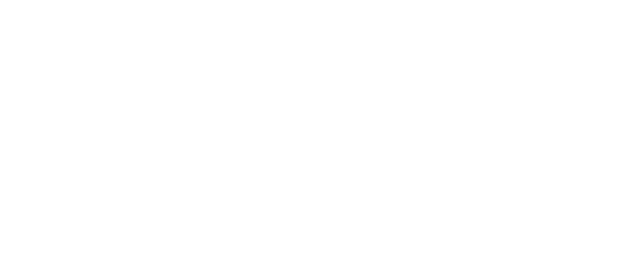
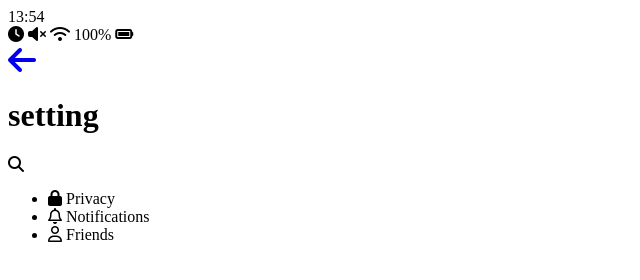
Before and after one commit to DragooCho/kakao-clone-v2, a plain HTML site: page settings.html in a window 1280 px wide. Shown: the whole page, without its empty margins (0-640 px from the left). Drawn offline with Linux system fonts and the light colour scheme.

Commit message:
training
training

```diff
--- /dev/null
+++ b/chat.html
@@ -0,0 +1,86 @@
+<!DOCTYPE html>
+<html lang="en">
+  <head>
+    <meta charset="UTF-8" />
+    <meta name="viewport" content="width=device-width, initial-scale=1.0" />
+    <title>Chat｜Kakao Clone</title>
+    <script
+      src="https://kit.fontawesome.com/b5f59d1228.js"
+      crossorigin="anonymous"
+    ></script>
+  </head>
+  <body>
+    <div class="status-bar">
+      <div class="status-bar__column">
+        <span class="status-bar__clock">13:54</span>
+      </div>
+      <div class="status-bar__column">
+        <i class="fas fa-clock"></i>
+        <i class="fas fa-volume-mute"></i>
+        <i class="fas fa-wifi"></i>
+        <span class="status-bar__battery-level">100%</span>
+        <i class="fas fa-battery-full"></i>
+      </div>
+    </div>
+    <header class="header">
+      <div class="header__header-column">
+        <a href="index.html" class="header__back-btn">
+          <i class="fas fa-arrow-left fa-2x"></i>
+        </a>
+        </div>
+        <h1 class="header__title">Best Friend</h1>
+      </div>
+      <div class="header__header-column">
+        <span class="header__icon">
+          <i class="fas fa-search"></i>
+        </span>
+        <div class="header__icon">
+          <i class="fas fa-bars"></i>
+        </div>
+      </div>
+    </header>
+    <main class="chat">
+        <ul class="chat__messages">
+            <span class="chat__timestamp">Friday, January 11, 2019</span>
+            <li class="incoming-message mesage">
+                <img src="images/avatar.jpg" class="g-avatar message" />
+                <div class="message__content">
+                    <span class="message__author">Best Friend</span>
+                    <div class="message__bubble">
+                        Congrats I love you!
+                    </div>
+                </div>
+                <span class="message__timestamp"></span>
+            </li>
+            <li class="incoming-message mesage">
+                <span class="message__timestamp"></span>
+                <div class="message__content">
+                    <div class="message__bubble">
+                        Thank you see you soon!
+                    </div>
+                </div>
+            </li>
+        </ul>
+    </main>
+    <div class="chat__write">
+        <div class="chat__write-column">
+            <i class="far fa-plus-square"></i>
+        </div>
+        <div class="chat__write-column">
+           <input
+            type="text"
+            placeholder="Send message"
+            class="chat__write-input"
+           />
+        </div>
+        <div class="chat__write-column">
+           <span class="chat__write-icon">
+               <i class="far fa-smile-wink"></i>
+           </span>
+           <span class="chat__write-icon">
+               <i class="fas fa-microphone"></i>
+           </span>
+        </div>
+    </div>
+  </body>
+</html>
--- a/settings.html
+++ b/settings.html
@@ -0,0 +1,58 @@
+<!DOCTYPE html>
+<html lang="en">
+  <head>
+    <meta charset="UTF-8" />
+    <meta name="viewport" content="width=device-width, initial-scale=1.0" />
+    <title>Settings｜Kakao Clone</title>
+    <script
+      src="https://kit.fontawesome.com/b5f59d1228.js"
+      crossorigin="anonymous"
+    ></script>
+  </head>
+  <body>
+    <div class="status-bar">
+      <div class="status-bar__column">
+        <span class="status-bar__clock">13:54</span>
+      </div>
+      <div class="status-bar__column">
+        <i class="fas fa-clock"></i>
+        <i class="fas fa-volume-mute"></i>
+        <i class="fas fa-wifi"></i>
+        <span class="status-bar__battery-level">100%</span>
+        <i class="fas fa-battery-full"></i>
+      </div>
+    </div>
+    <header class="header">
+      <div class="header__header-column">
+        <a href="more.html" class="header__back-btn">
+          <i class="fas fa-arrow-left fa-2x"></i>
+        </a>
+        </div>
+        <h1 class="header__title">setting</h1>
+      </div>
+      <div class="header__header-column">
+        <span class="header__icon">
+          <i class="fas fa-search"></i>
+        </span>
+      </div>
+    </header>
+    <main class="settings">
+      <section class="settings__sections">
+          <ul class="settings__list">
+              <li class="settings__setting">
+                  <span class="settings__icon"><i class="fas fa-lock"></i></span>
+                  <span class="settings__title">Privacy</span>
+              </li>
+              <li class="settings__setting">
+                  <span class="settings__icon"><i class="far fa-bell"></i></span>
+                  <span class="settings__title">Notifications</span>
+              </li>
+              <li class="settings__setting">
+                  <span class="settings__icon"><i class="far fa-user"></i></span>
+                  <span class="settings__title">Friends</span>
+              </li>
+          </ul>
+        </section>
+      </main>
+    </body>
+  </html>
```
Also changed, not shown: index.html (+2 -0 lines), more.html (+3 -1 lines).
